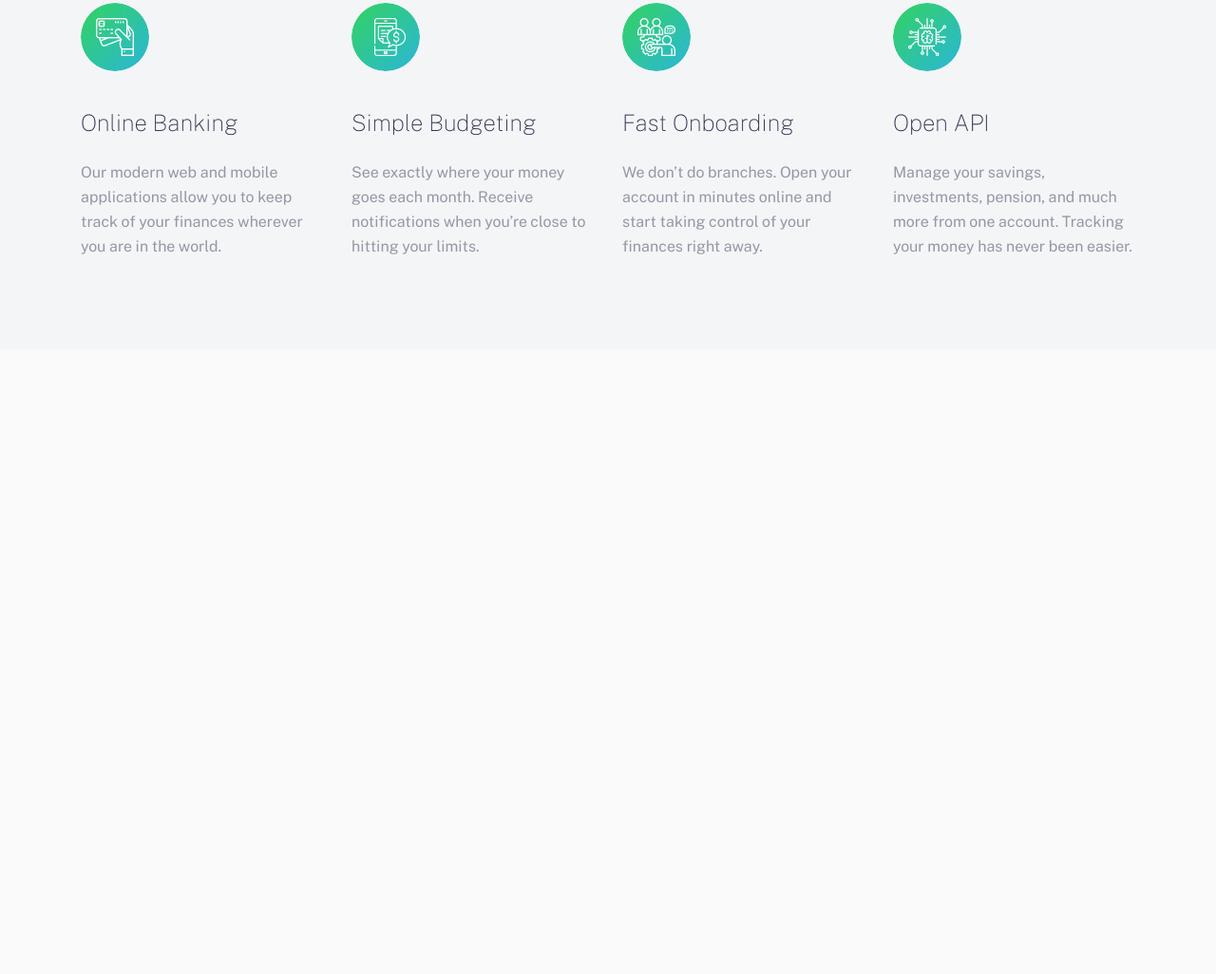
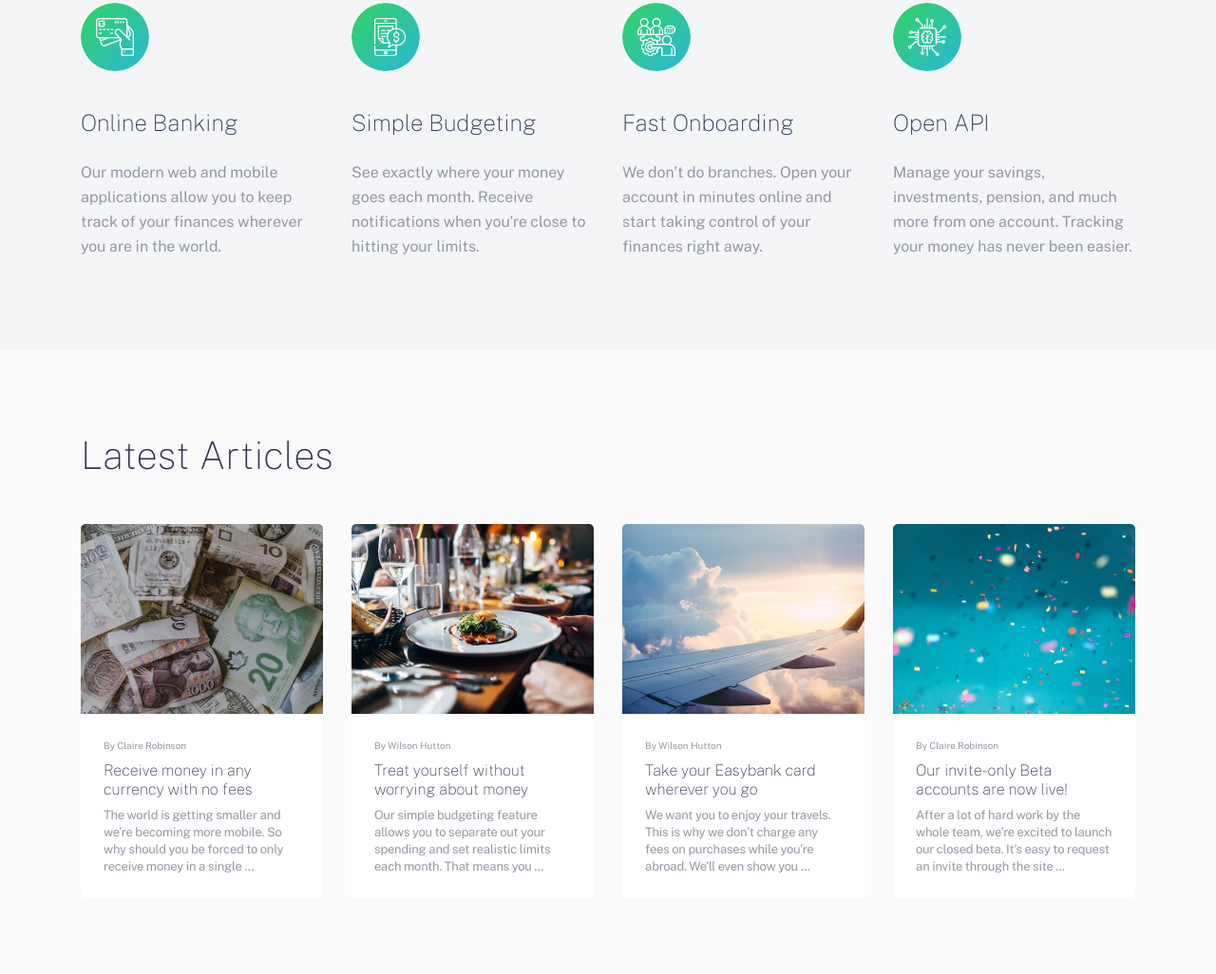
Before and after one commit to javohir1993/easy-bank, a plain HTML site: page index.html in a window 1280 px wide. Shown: the part 1036-2062 px from the top of the page at 95% size. Before the commit the page ends 1404 px from the top, so only its background shows below. Drawn offline with Linux system fonts and the light colour scheme; files that its build step writes are made by us from their sources.

Commit message:
Add latest articles section

```diff
--- a/css/styles.css
+++ b/css/styles.css
@@ -280,6 +280,80 @@ img {
   line-height: 26px;
 }
 
+.latest-articles {
+  padding: 80px 0;
+}
+
+.latest-articles-title {
+  margin: 0;
+  margin-bottom: 40px;
+  font-weight: 100;
+  font-size: 40px;
+  line-height: 64px;
+  color: var(--main-color-title);
+}
+
+.latest-articles-list {
+  display: flex;
+  flex-wrap: wrap;
+  margin: 0;
+  padding: 0;
+  list-style-type: none;
+}
+
+.latest-articles-item {
+  display: flex;
+  flex-direction: column;
+  align-items: center;
+  width: 255px;
+  border-radius: 5px;
+  background-color: #fff;
+}
+
+.latest-articles-item:not(:last-child) {
+  margin-right: 30px;
+}
+
+/* .latest-articles-img {
+  margin-bottom: 25px;
+}
+ */
+.latest-articles-item-wrapper {
+  width: 100%;
+  padding: 24px;
+}
+
+.latest-articles-item-author {
+  margin: 0;
+  margin-bottom: 8px;
+  font-size: 10px;
+  line-height: 18px;
+}
+
+.latest-articles-link {
+  display: inline-block;
+  text-decoration: none;
+}
+
+.latest-articles-link:hover .latest-articles-item-title {
+  color: #30C88F;
+}
+
+.latest-articles-item-title {
+  margin: 0;
+  margin-bottom: 8px;
+  font-weight: 100;
+  font-size: 16px;
+  line-height: 20px;
+  color: var(--main-color-title);
+}
+
+.latest-articles-item-text {
+  margin: 0;
+  font-size: 13px;
+  line-height: 18px;
+  letter-spacing: -0.203125px;
+}
 
 
 
--- a/index.html
+++ b/index.html
@@ -96,6 +96,56 @@
       </div><!-- container -->
     </section><!-- demo -->
 
+    <section class="latest-articles">
+      <div class="container">
+        <h2 class="latest-articles-title">Latest Articles</h2>
+
+        <ol class="latest-articles-list">
+          <li class="latest-articles-item">
+            <img class="latest-articles-img" src="img/money.jpg" alt="money" width="255" height="200" srcset="img/money.jpg 1x, img/money@2x.jpg 2x">
+            <div class="latest-articles-item-wrapper">
+              <p class="latest-articles-item-author">By Claire Robinson</p>
+              <a class="latest-articles-link" href="#">
+                <h3 class="latest-articles-item-title">Receive money in any currency with no fees</h3>
+              </a>
+              <p class="latest-articles-item-text">The world is getting smaller and we’re becoming more mobile. So why should you be forced to only receive money in a single …</p>
+            </div>
+          </li>
+          <li class="latest-articles-item">
+            <img class="latest-articles-img" src="img/lunch.jpg" alt="lunch" width="255" height="200" srcset="img/lunch.jpg 1x, img/lunch@2x.jpg 2x">
+            <div class="latest-articles-item-wrapper">
+              <p class="latest-articles-item-author">By Wilson Hutton</p>
+              <a class="latest-articles-link" href="#">
+                <h3 class="latest-articles-item-title">Treat yourself without worrying about money</h3>
+              </a>
+              <p class="latest-articles-item-text">Our simple budgeting feature allows you to separate out your spending and set realistic limits each month. That means you …</p>
+            </div>
+          </li>
+          <li class="latest-articles-item">
+            <img class="latest-articles-img" src="img/plane.jpg" alt="plane" width="255" height="200" srcset="img/plane.jpg 1x, img/plane@2x.jpg 2x">
+            <div class="latest-articles-item-wrapper">
+              <p class="latest-articles-item-author">By Wilson Hutton</p>
+              <a class="latest-articles-link" href="#">
+                <h3 class="latest-articles-item-title">Take your Easybank card wherever you go</h3>
+              </a>
+              <p class="latest-articles-item-text">We want you to enjoy your travels. This is why we don’t charge any fees on purchases while you’re abroad. We’ll even show you …</p>
+            </div>
+          </li>
+          <li class="latest-articles-item">
+            <img class="latest-articles-img" src="img/papers.jpg" alt="papers" width="255" height="200" srcset="img/papers.jpg 1x, img/papers@2x.jpg 2x">
+            <div class="latest-articles-item-wrapper">
+              <p class="latest-articles-item-author">By Claire Robinson</p>
+              <a class="latest-articles-link" href="#">
+                <h3 class="latest-articles-item-title">Our invite-only Beta accounts are now live!</h3>
+              </a>
+              <p class="latest-articles-item-text">After a lot of hard work by the whole team, we’re excited to launch our closed beta. It’s easy to request an invite through the site ...</p>
+            </div>
+          </li>
+        </ol>
+
+      </div><!-- container -->
+    </section><!-- latest-articles -->
+
 
   </main>
 
```
